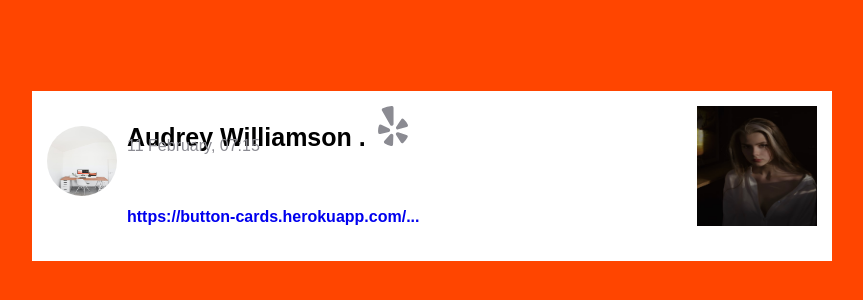
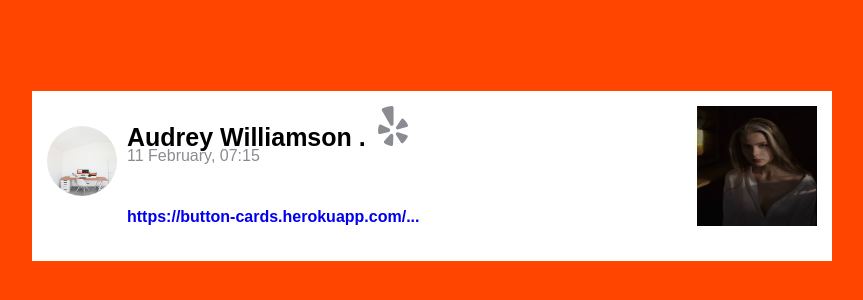
Before and after one commit to Zaibi727/Collection-of-Designs, a React (Create React App) app: page /1 in a window 1280 px wide. Shown: the part 224-524 px from the top of the page, without its empty margins (208-1071 px from the left). Built offline with nearby package versions, Linux system fonts and the light colour scheme.

Commit message:
Update HomeThree.module.css

```diff
--- a/src/components/HomeScreenThree/HomeThree.module.css
+++ b/src/components/HomeScreenThree/HomeThree.module.css
@@ -57,7 +57,7 @@
     font-weight: 600;
 }
 .time{
-    margin-top: -18px;
+    margin-top: -8px;
     color: #8b8b92;
     font-weight: 500;
 }
```
